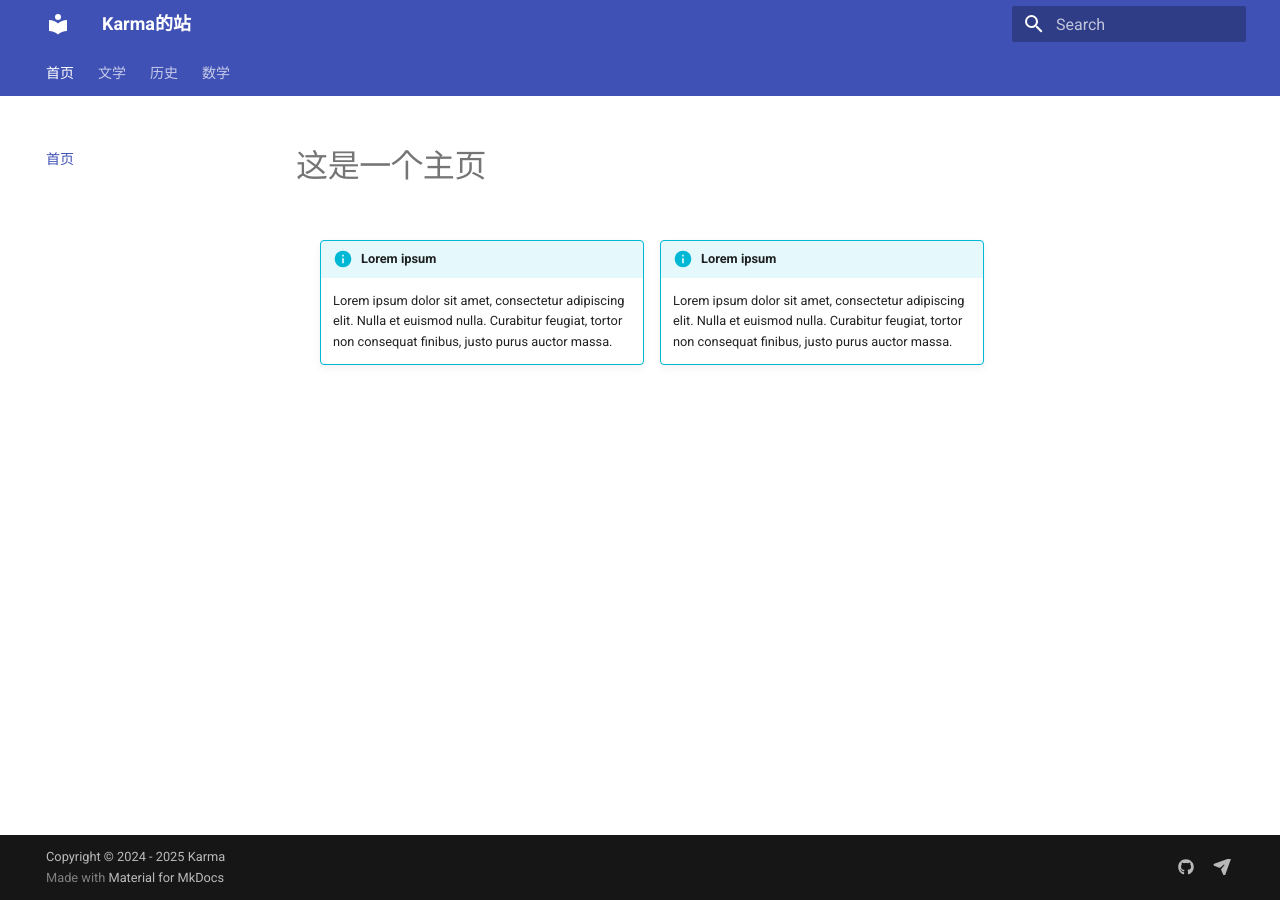
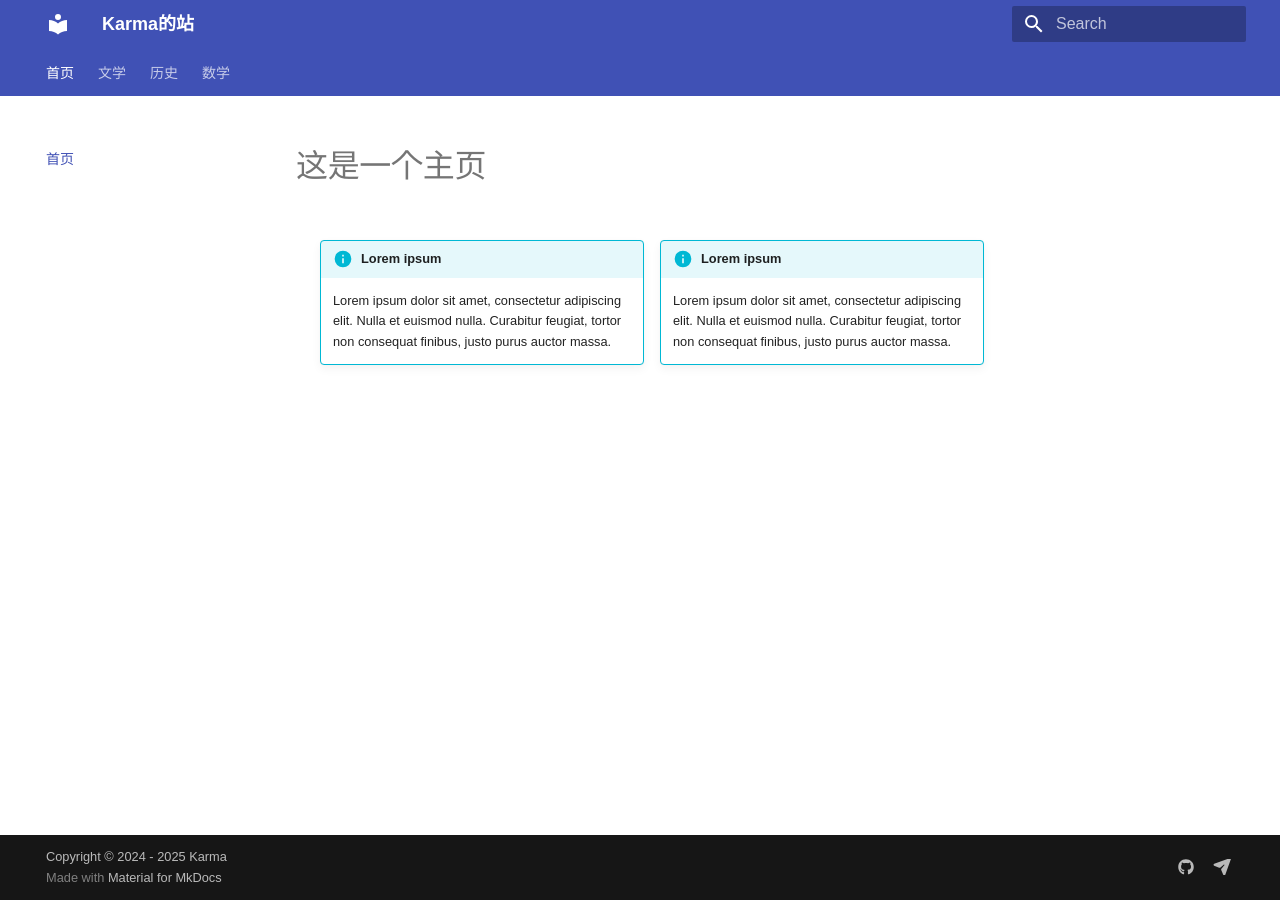
Before and after one commit to Colick-cgc/skills-github-pages, an MkDocs documentation site: the page built from docs/index.md, in a window 1280 px wide. Built offline with MkDocs 1.6.1 and Material for MkDocs 9.7.7, drawn with Linux system fonts in a browser that asks for light colours; a style sheet for code colours, icons or effects is not loaded.

Commit message:
Update extra.css

```diff
--- a/docs/stylesheets/extra.css
+++ b/docs/stylesheets/extra.css
@@ -16,3 +16,13 @@
     margin: 1em 0;
     break-inside: avoid;
 }
+:root {
+    --md-text-font:  "LXGW WenKai Screen", sans-serif;
+    /* --md-code-font:  */
+  }
+
+
+@font-face {
+    font-family: 'LXGW';
+    src: url('./LXGWWenKaiGBScreen.woff') format('woff');/*IE*/
+}
```
